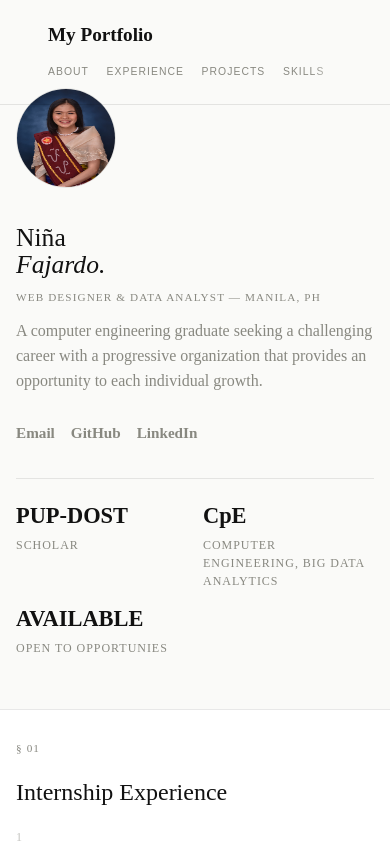
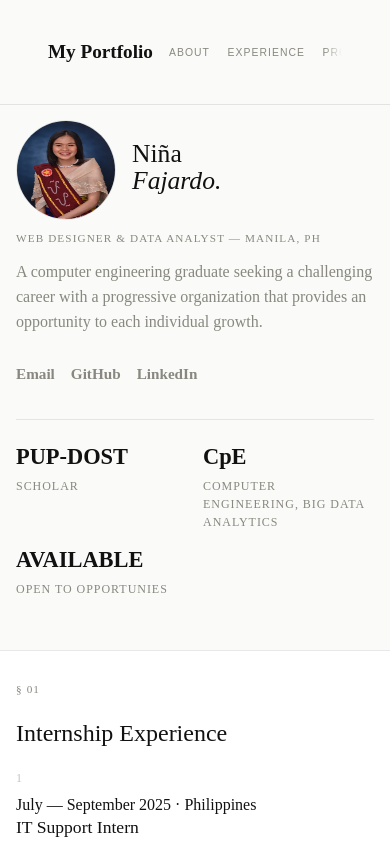
Before and after one commit to fajardoninag/Portfolio, a React (Create React App) app: page / in a window 390 px wide. Shown: the top 844 px of the page. Built offline with nearby package versions, Linux system fonts and the light colour scheme.

Commit message:
Logo paddings

```diff
--- a/src/App.css
+++ b/src/App.css
@@ -289,13 +289,13 @@ h1, h2, h3, h4 {
 .nav-inner {
   width: 100%;
   margin: 0;
-  padding: 0.75rem 2.5rem;
+  padding: 0.75rem 1.5rem ;
   min-height: 3.5rem;
   display: flex;
   align-items: center;
   justify-content: space-between;
   gap: 1rem;
-  flex-wrap: wrap;
+  flex-wrap: nowrap;
 }
 .nav-logo-btn {
   background: none; border: none; cursor: pointer;
@@ -602,7 +602,7 @@ h1, h2, h3, h4 {
   }
 
   .about-section {
-    padding: 5.5rem 0 1.75rem;
+    padding: 7.5rem 0 1.75rem;
   }
 
   #about,
@@ -614,7 +614,7 @@ h1, h2, h3, h4 {
   }
 
   .name-row {
-    flex-direction: column;
+
     align-items: flex-start;
   }
 
```
